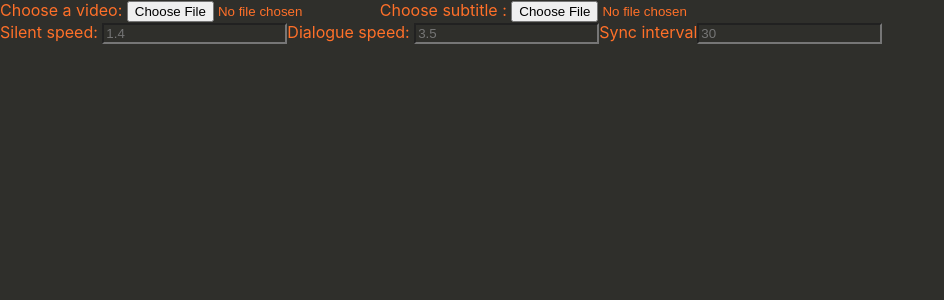
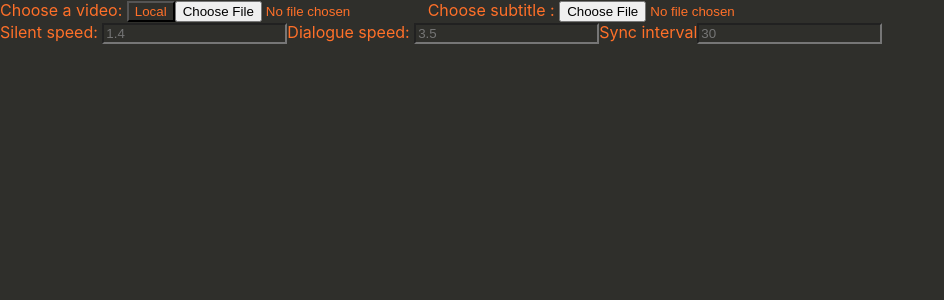
Before and after one commit to atulpatildbz/local_skip_silence, a React (Create React App) app: page / in a window 1280 px wide. Shown: the top 300 px of the page, without its empty margins (0-944 px from the left). Built offline with nearby package versions, Linux system fonts and the light colour scheme.

Commit message:
added url support

```diff
--- a/src/App.js
+++ b/src/App.js
@@ -4,6 +4,7 @@ import ReactPlayer from "react-player";
 import "./App.css";
 
 function App() {
+  const [usingLocalVideo, setUsingLocalVideo] = useState(true);
   const [videoFilePath, setVideoPath] = useState(null);
   const [playbackRate, setPlaybackRate] = React.useState(1);
   const [timestampStrings, setTimestampStrings] = useState([]);
@@ -16,6 +17,10 @@ function App() {
 
   const handleVideoUpload = (event) => {
     setVideoPath(URL.createObjectURL(event.target.files[0]));
+  };
+
+  const handleVideoURLChange = (event) => {
+    setVideoPath(event.target.value);
   };
 
   let fileReader,
@@ -86,7 +91,22 @@ function App() {
         <div className="options-container">
           <div>
             <label for="video-file">Choose a video: </label>
-            <input type="file" onChange={handleVideoUpload} name="video-file" />
+            <button
+              onClick={() => {
+                setUsingLocalVideo((val) => !val);
+              }}
+            >
+              {usingLocalVideo ? "Local" : "URL"}
+            </button>
+            {usingLocalVideo ? (
+              <input
+                type="file"
+                onChange={handleVideoUpload}
+                name="video-file"
+              />
+            ) : (
+              <input onChange={handleVideoURLChange} />
+            )}
           </div>
           <div>
             <label for="video-file">Choose subtitle : </label>
```
